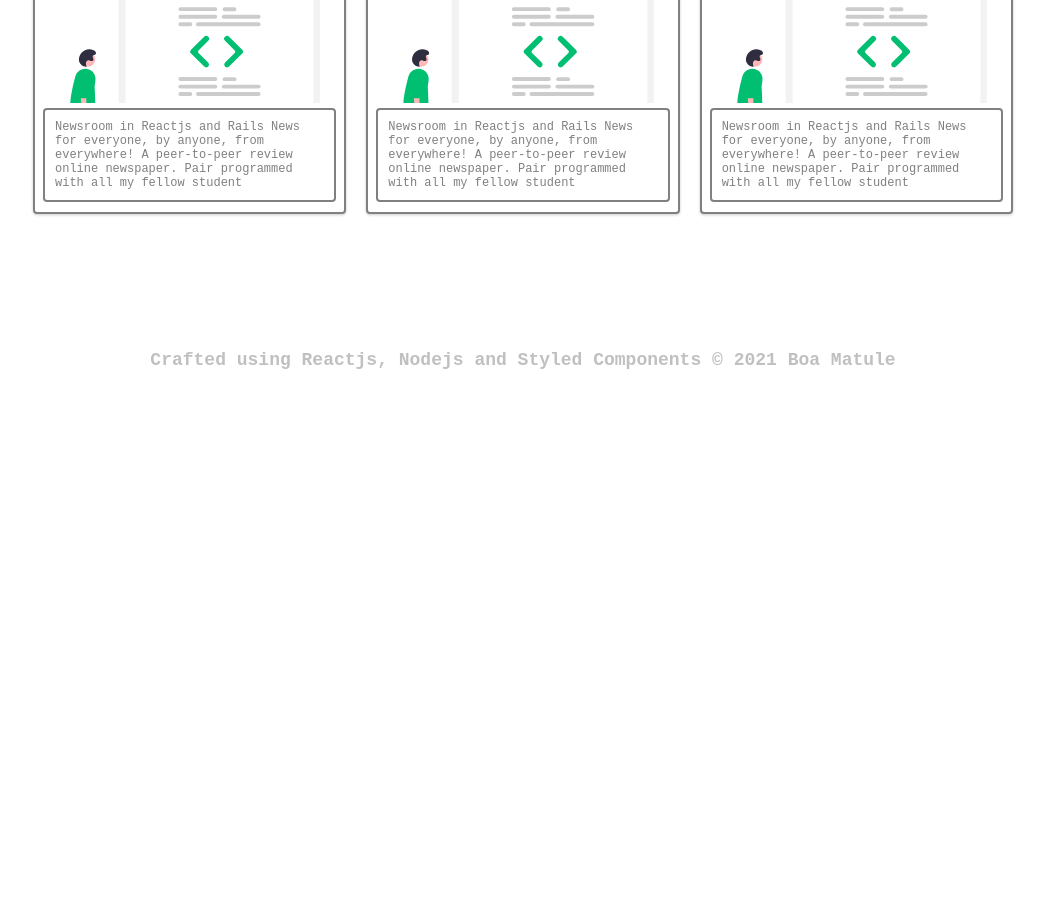
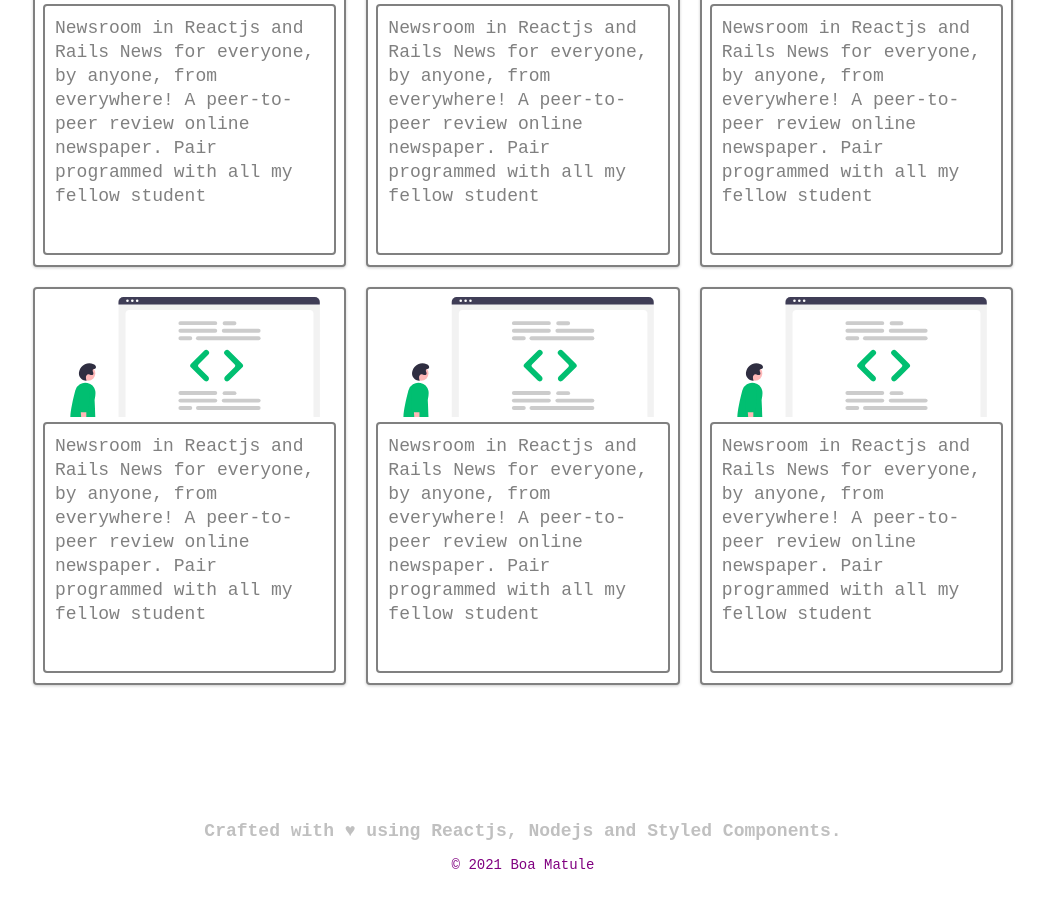
Before and after one commit to boamatule/portfolio2.0, a React (Create React App) app: page /portfolio-list in a window 1280 px wide. Shown: the part 800-1708 px from the top of the page, without its empty margins (117-1162 px from the left). Before the commit the page ends 1204 px from the top, so only its background shows below. Built offline with nearby package versions, Linux system fonts and the light colour scheme; the HTML template or start-up script is replaced by a standard one.

Commit message:
Fix the design...WIP

```diff
--- a/public/index.html
+++ b/public/index.html
@@ -8,7 +8,6 @@
   </head>
   <body>
     <noscript>You need to enable JavaScript to run this app.</noscript>
-    <!-- <script src="dist/bundle.js"></script> -->
     <form name="contact" netlify netlify-honeypot="bot-field" hidden>
       <input type="text" name="name" />
       <input type="email" name="email" />
--- a/src/Pages/AboutPage/AboutPage.js
+++ b/src/Pages/AboutPage/AboutPage.js
@@ -1,7 +1,7 @@
 import React, { useState } from 'react';
 import { Link } from 'react-router-dom';
-import { Container, Title, Content, H1, P, ArrowForward, ArrowRight } from './AboutPageStyles';
-import { Button } from '../../global-styles';
+import { Title, Content, H1, P, ArrowForward, ArrowRight } from './AboutPageStyles';
+import { Button, Container } from '../../global-styles';
 
 const AboutPage = () => {
   const [hover, setHover] = useState(false);
--- a/src/Pages/AboutPage/AboutPageStyles.js
+++ b/src/Pages/AboutPage/AboutPageStyles.js
@@ -38,10 +38,6 @@ export const H1 = styled.h2`
   font-size: 20px;
   text-align: center;
 
-  @media screen and (max-width: 760px) {
-    font-size: 40px;
-  }
-
   @media screen and (max-width: 480px) {
     font-size: 32px;
   }
@@ -65,11 +61,15 @@ export const P = styled.p`
 `;
 
 export const Title = styled.h1`
-  color: silver;
+  color: purple;
   margin-top: 20px;
   padding-bottom: 20px;
   font-size: 40px;
   margin: 16px;
+  margin-bottom: 24px;
+  font-size: 48px;
+  line-height: 1.1;
+  /* color: ${({ lightText }) => (lightText ? '#f7f8fa' : '#1c2237')}; */
 `;
 
 // export const Button = styled.a`
--- a/src/components/Footer/Footer.js
+++ b/src/components/Footer/Footer.js
@@ -15,13 +15,13 @@ import {
   SocialMediaWrapper,
   SocialMedia,
   NavBtnLink,
+  Copyright,
 } from './FooterStyles';
 
 const Footer = () => (
   <FooterContainer>
-    <WebsiteRights>
-      Crafted using Reactjs, Nodejs and Styled Components &copy; {new Date().getFullYear()} Boa Matule
-    </WebsiteRights>
+    <WebsiteRights>Crafted with ♥ using Reactjs, Nodejs and Styled Components.</WebsiteRights>
+    <Copyright>&copy; {new Date().getFullYear()} Boa Matule</Copyright>
     {/* <FooterWrapper>
       <SocialMedia>
         <SocialMediaWrapper>
--- a/src/components/Footer/FooterStyles.js
+++ b/src/components/Footer/FooterStyles.js
@@ -2,7 +2,7 @@ import styled from 'styled-components/macro';
 import { Link, Link as LinkRouter } from 'react-router-dom';
 
 export const FooterContainer = styled.div`
-  background-color: #101522;
+  /* background-color: #101522; */
   background-color: transparent;
   padding: 2rem 0 1rem 0;
   display: flex;
@@ -10,10 +10,23 @@ export const FooterContainer = styled.div`
   justify-content: center;
   align-items: center;
   /* border-top: 2px solid #01bf71; */
+
+  z-index: 1;
+  width: 100%;
+  max-width: 1300px;
+  margin-right: auto;
+  margin-left: auto;
+  padding-right: 50px;
+  padding-left: 50px;
+
+  @media screen and (max-width: 991px) {
+    padding-right: 30px;
+    padding-left: 30px;
+  }
 `;
 
 export const FooterWrapper = styled.div`
-  /* padding: 48px 24px; */
+  padding: 48px 24px;
   display: flex;
   flex-direction: column;
   justify-content: center;
@@ -136,3 +149,9 @@ export const NavBtnLink = styled(LinkRouter)`
   transition: all 0.2s ease-in-out;
   text-decoration: none;
 `;
+
+export const Copyright = styled.div`
+  color: purple;
+  font-size: 14px;
+  margin-bottom: 20px;
+`;
--- a/src/components/HomeInfo/HomeInfoStyles.js
+++ b/src/components/HomeInfo/HomeInfoStyles.js
@@ -24,7 +24,7 @@ export const InfoColumn = styled.div`
   flex-basis: 50%;
 
   @media screen and (max-width: 780px) {
-    max-width: 100;
+    max-width: 100%;
     flex-basis: 100%;
     display: flex;
     justify-content: center;
--- a/src/components/ProjectsList/ProjectsListStyles.js
+++ b/src/components/ProjectsList/ProjectsListStyles.js
@@ -19,6 +19,13 @@ export const ProjectWrapper = styled.div`
   padding: 60px 0;
   background: transparent;
   /* background: ${({ lightBg }) => (lightBg ? '#fff' : '#101522')}; */
+
+  /* @media screen and (max-width: 780px) {
+    max-width: 100%;
+    flex-basis: 100%;
+    display: flex;
+    justify-content: center;
+  } */
 `;
 
 export const Container = styled.div`
@@ -36,25 +43,19 @@ export const Container = styled.div`
   color: #fff;
   padding: 160px 0;
   background: ${({ lightBg }) => (lightBg ? '#fff' : '#101522')};
-
-  @media screen and (max-width: 768px) {
-    height: 1100px;
-  }
-
-  @media screen and (max-width: 480px) {
-    height: 1300px;
-  }
 `;
 
 export const SubTitle = styled.p`
-  font-size: 12px;
   color: grey;
   font-weight: normal;
   margin-top: 0;
   margin-bottom: 0;
   user-select: none;
+  max-width: 440px;
+  margin-bottom: 35px;
+  font-size: 18px;
+  line-height: 24px;
   cursor: pointer;
-  /* display: none; */
 `;
 export const Wrapper = styled.div`
   max-width: 1000px;
@@ -124,12 +125,21 @@ export const Entities = styled.div`
   display: flex;
   flex-direction: row;
   max-width: 1000px;
+  padding-right: 100px;
+  padding-left: 100px;
   margin: 0 auto;
   display: grid;
   grid-template-columns: 1fr 1fr 1fr;
   align-items: center;
   grid-gap: 20px;
   padding: 40px 10px;
+
+  @media screen and (max-width: 780px) {
+    max-width: 100%;
+    justify-content: center;
+    /* display: flex; */
+    grid-template-columns: 1fr;
+  }
 `;
 
 export const H1 = styled.h1`
```
